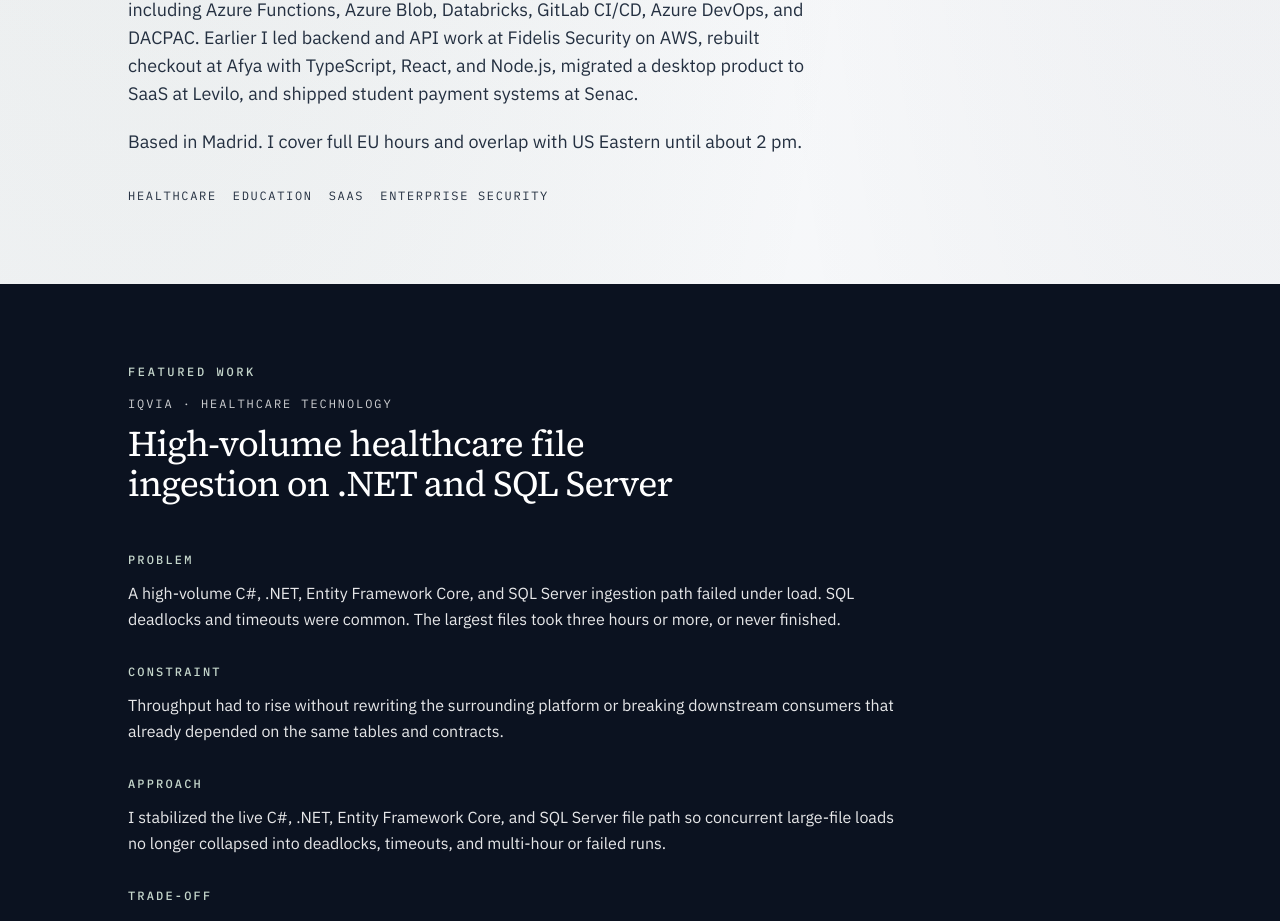
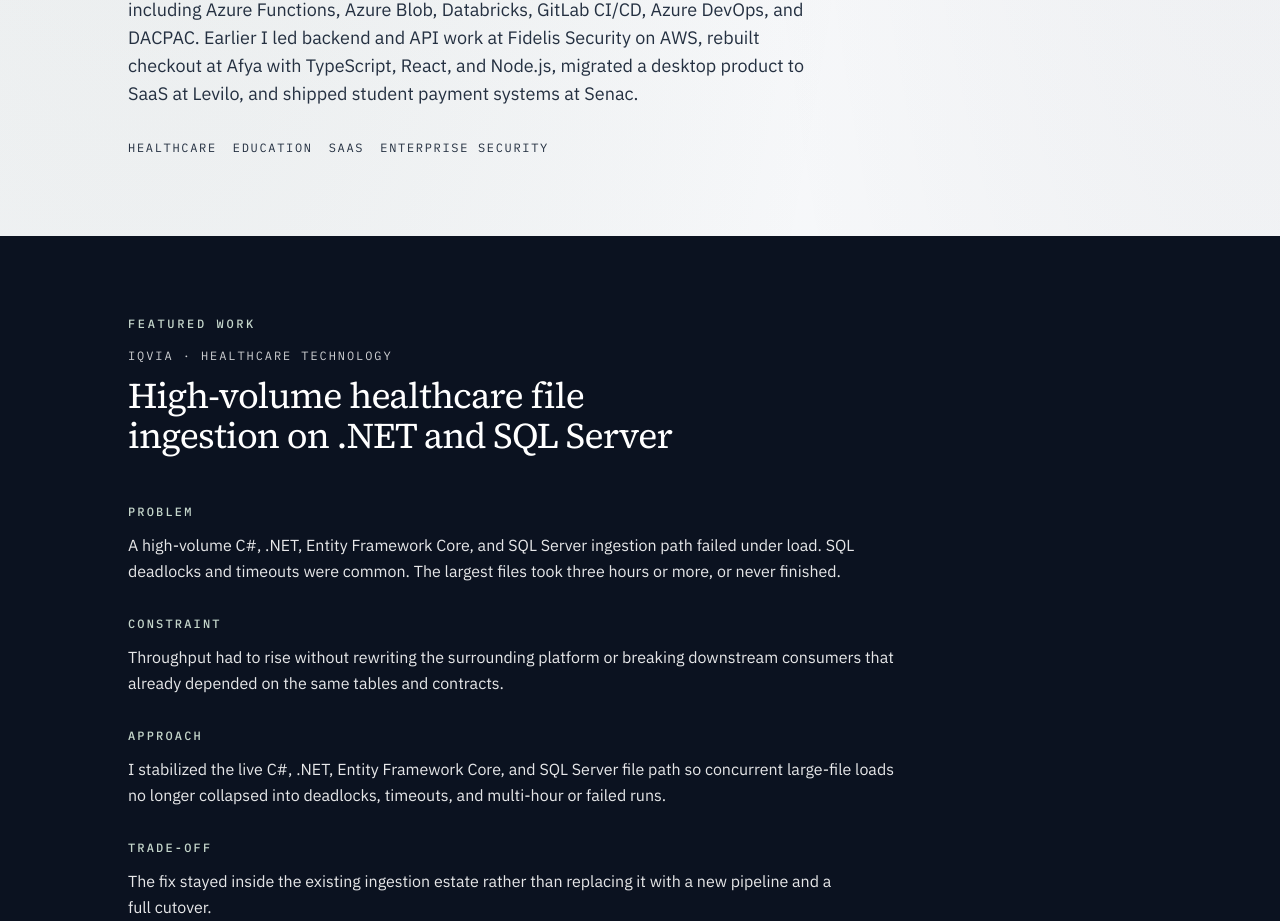
Before and after one commit to felipewrsilva/portfolio, a Next.js app: page / in a window 1280 px wide. Shown: the part 940-1861 px from the top of the page. Built offline with nearby package versions, Linux system fonts and the light colour scheme.

Commit message:
refactor: remove profile availability from summary component
Eliminate the display of availability information from the Summary component and update the import statements accordingly. This change aims to streamline the presentation of the summary while maintaining focus on key content.

```diff
--- a/components/Summary.tsx
+++ b/components/Summary.tsx
@@ -1,6 +1,6 @@
 'use client'
 
-import { industries, profile, summary } from '@/data/cv'
+import { industries, summary } from '@/data/cv'
 import { Reveal } from '@/components/Reveal'
 
 export default function Summary() {
@@ -17,9 +17,6 @@
               <p>{paragraph}</p>
             </Reveal>
           ))}
-          <Reveal delay={summary.length * 0.06}>
-            <p>{profile.availability}</p>
-          </Reveal>
         </div>
         <Reveal delay={0.12}>
           <ul className="mt-8 flex flex-wrap gap-x-4 gap-y-2">
--- a/data/cv.ts
+++ b/data/cv.ts
@@ -7,8 +7,6 @@
   company: 'IQVIA',
   yearsExperience: '10+ years',
   location: 'Madrid, Spain',
-  availability:
-    'Based in Madrid. I cover full EU hours and overlap with US\u00A0Eastern until about 2\u00A0pm.',
   contactBrief:
     'Send the role, stack, and timezone you need covered. I reply within one business day.',
   phone: '+34 657 99 00 70',
```
